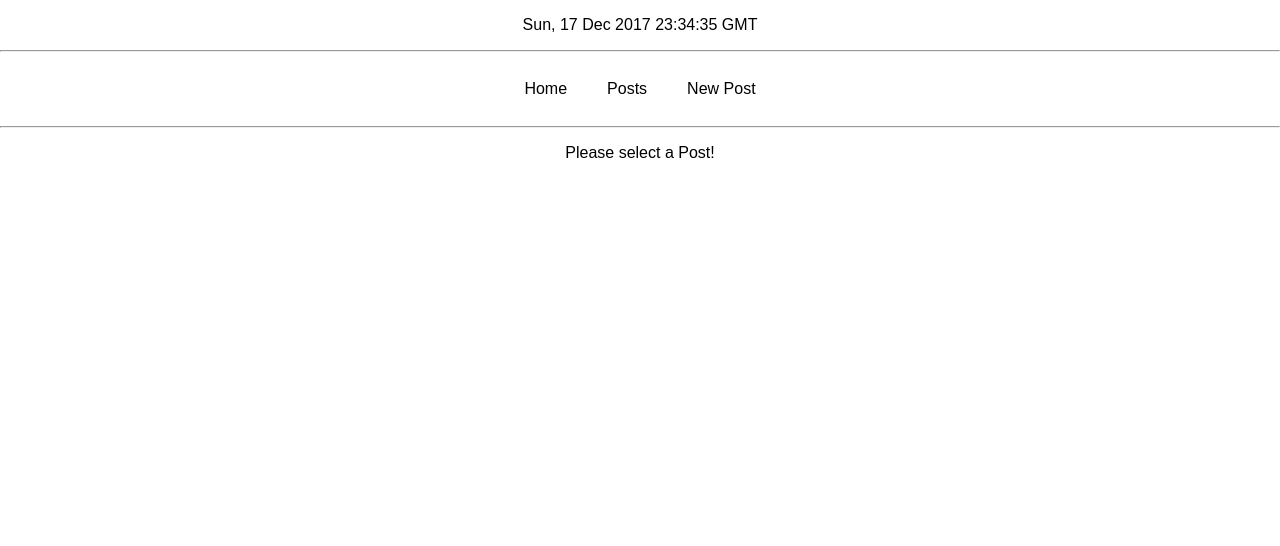
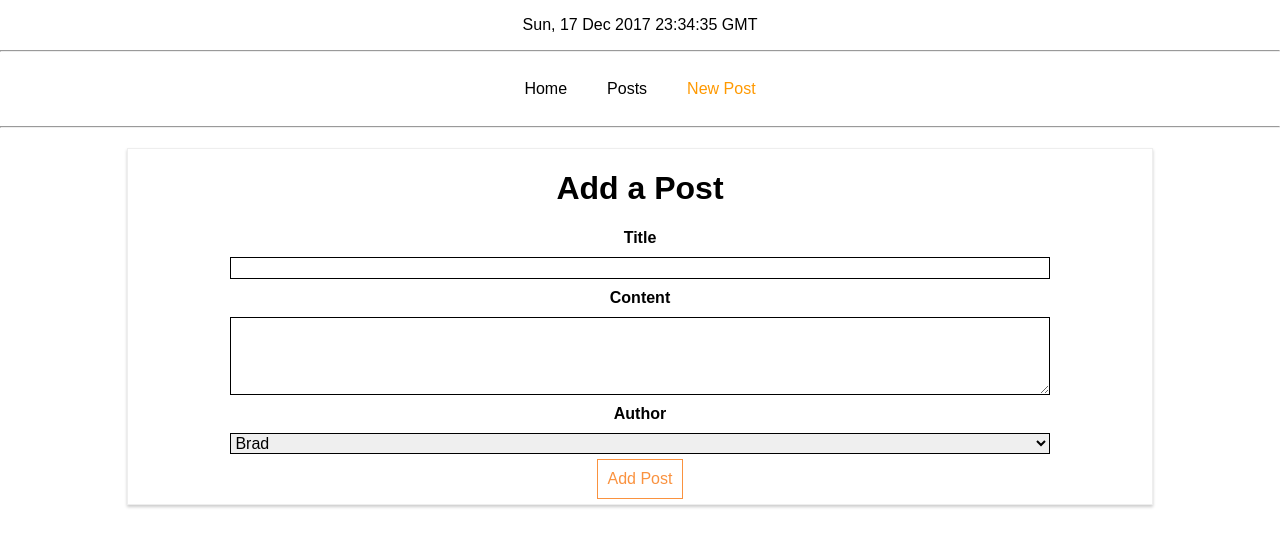
Before and after one commit to smithWEBtek/udemy-react-blog, a React (Create React App) app: page /new-post in a window 1280 px wide. Shown: the top 546 px of the page. Built offline with nearby package versions, Linux system fonts and the light colour scheme; no server answers.

Commit message:
change default port in start

```diff
--- a/src/containers/Blog/Blog.js
+++ b/src/containers/Blog/Blog.js
@@ -1,6 +1,6 @@
 import React, { Component } from 'react';
 // import { Route, Link, withRouter } from 'react-router-dom';
-import { Route, NavLink, withRouter } from 'react-router-dom';
+import { Route, NavLink, withRouter, Switch } from 'react-router-dom';
 import Posts from './Posts/Posts';
 import NewPost from './NewPost/NewPost';
 import './Blog.css';
@@ -16,6 +16,7 @@ class Blog extends Component {
         <header>
           <nav>
             <ul>
+
               <li><NavLink
                 to="/"
                 exact alt="home"
@@ -23,24 +24,28 @@ class Blog extends Component {
                 activeStyle={{
                   color: '#fa923f',
                   textDecoration: 'underline'
-                }}
-                >Home</NavLink></li>
+                }}>Home</NavLink></li>
+
               <li><NavLink to="/posts" exact alt="posts">Posts</NavLink></li>
+
               <li><NavLink to={{
-                pathname: '/posts/new-post',
+                pathname: '/new-post',
                 // pathname: this.props.match.url + 'new-post',
                 search: '?mrgoodbar',
-                hash: '#5'
-              }} exact alt="new-post">New Post</NavLink></li>
+                hash: '#5'}}
+                exact alt="new-post"
+                >New Post</NavLink></li>
 
             </ul>
           </nav>
         </header>
         <hr />
-        <Route path="/" exact />
-        <Route path="/posts" component={Posts} />
-        <Route path="/posts/new-post" component={NewPost} />
-        <Route path="/:id" exact component={FullPost} />
+        <Switch>
+          <Route path="/" exact />
+          <Route path="/posts" component={Posts} />
+          <Route path="/new-post" component={NewPost} />
+          <Route path="/:id" exact component={FullPost} />
+        </Switch>
       </div>
       );
     }
--- a/src/containers/Blog/Posts/Posts.js
+++ b/src/containers/Blog/Posts/Posts.js
@@ -30,7 +30,9 @@ class Posts extends Component {
   }
 
   postSelectedHandler = (id) => {
-    this.setState({ selectedPostId: id });
+    // this.setState({ selectedPostId: id });
+    this.props.history.push({ pathname: '/' + id });
+    // this.props.history.push('/' + id);
   }
 
   render() {
@@ -39,16 +41,17 @@ class Posts extends Component {
       posts = this.state.posts.map(post => {
 
         return (
-          <Link to={'/' + post.id} key={post.id}>
+          // <Link to={'/' + post.id} key={post.id}>
             <Post
+            key={post.id}
             id={post.id}
             title={post.title}
             author={post.author}
             // {...this.props}
             // match={this.props.match}
             clicked={() => this.postSelectedHandler(post.id)} />
-          </Link>);
-      });
+          // </Link>);
+      )});
     }
 
     return (
```
